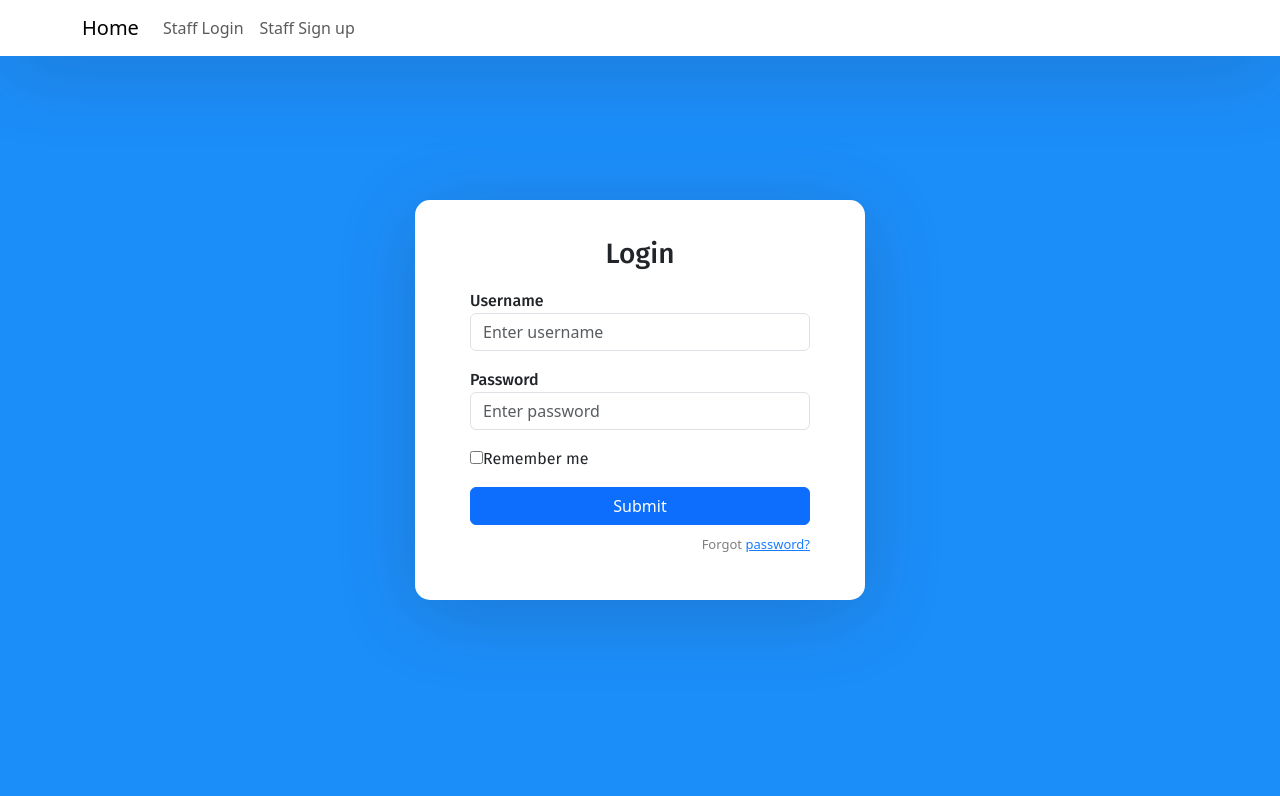
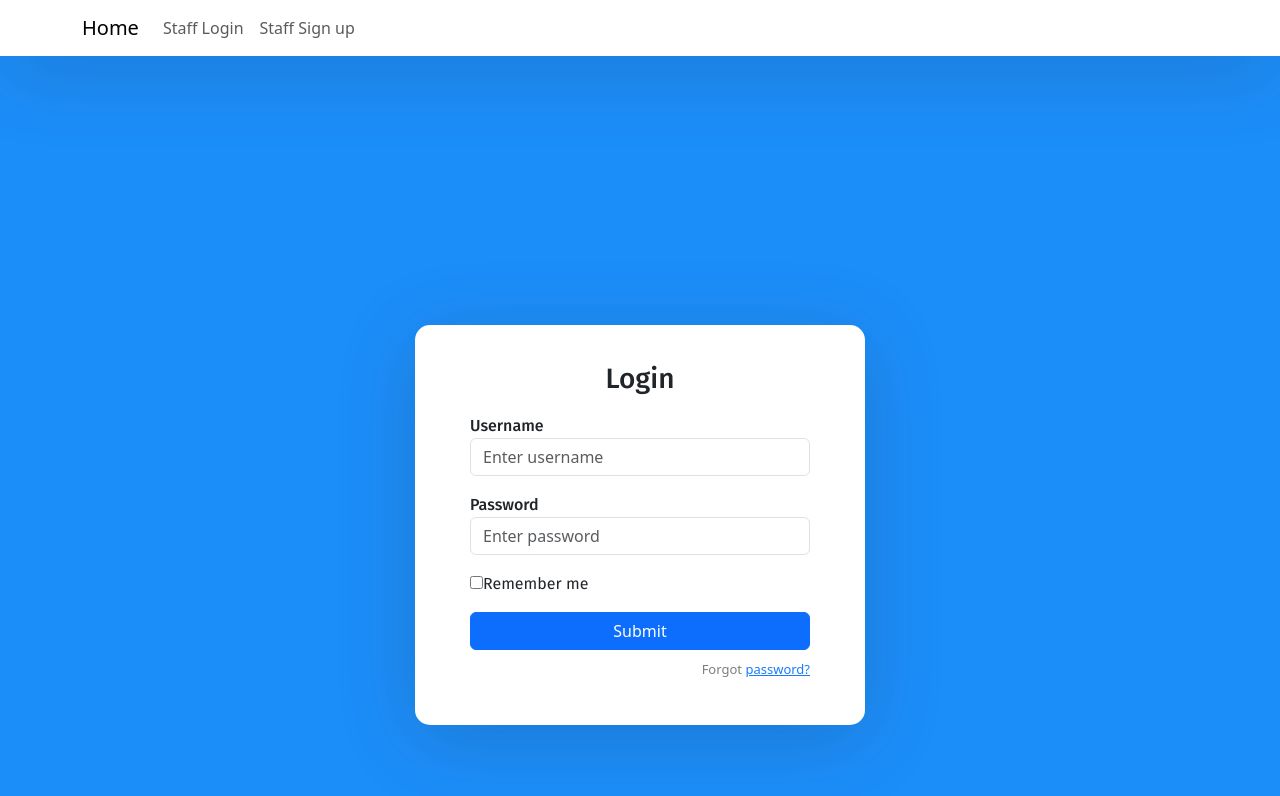
Before and after one commit to kijl214/API, a React (Create React App) app in the folder frontend/my-app/: page / in a window 1280 px wide. Shown: the top 796 px of the page. Built offline with nearby package versions, Linux system fonts and the light colour scheme.

Commit message:
improve UX.

```diff
--- a/frontend/my-app/src/App.css
+++ b/frontend/my-app/src/App.css
@@ -1,6 +1,8 @@
 .App {
   text-align: center;
+  padding-top: 250px;
 }
+
 
 .App-logo {
   height: 40vmin;
```
